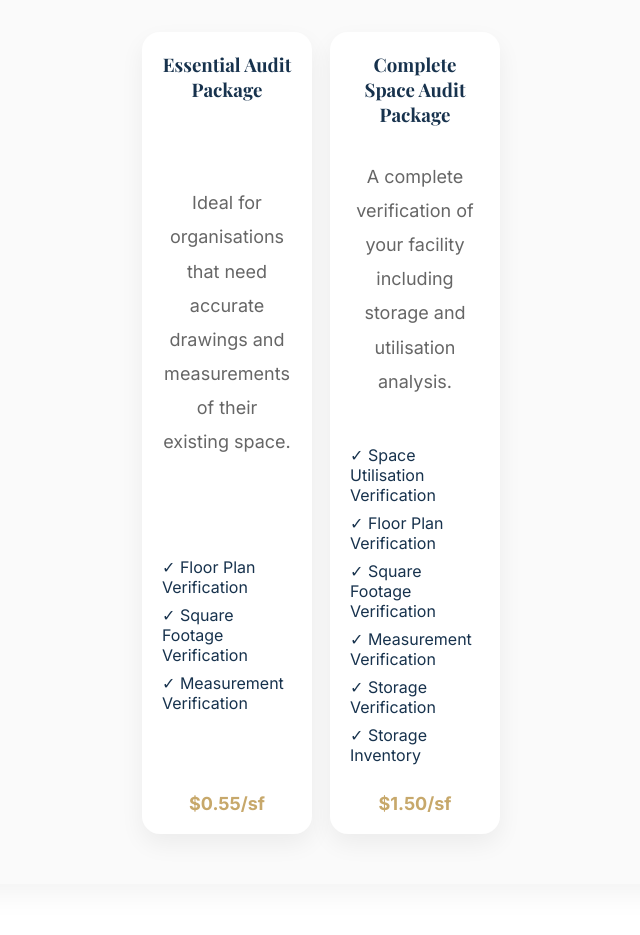
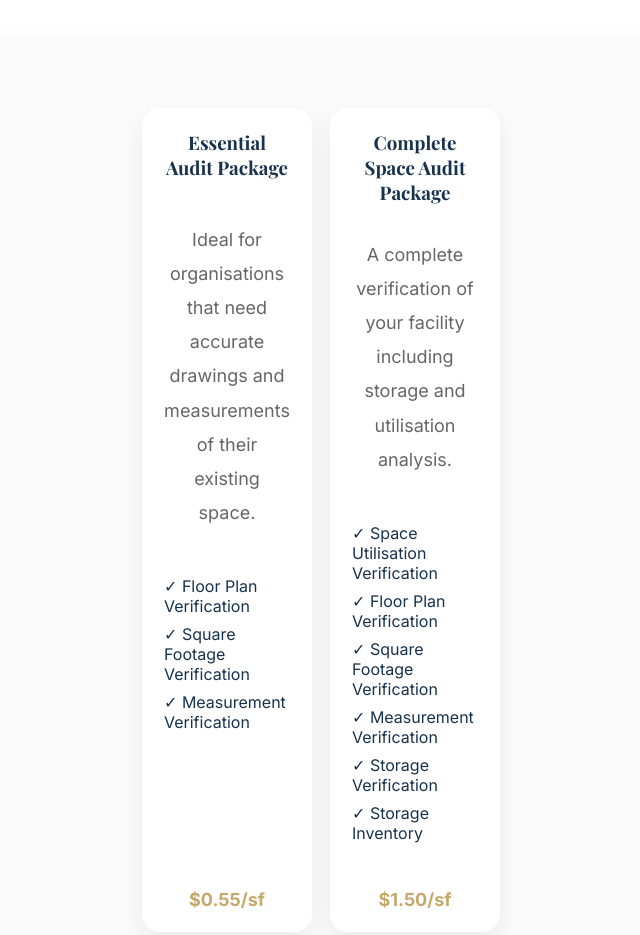
Before and after one commit to Amzzzzzzzz/one-space-pdc, a React (Vite) app: page / in a window 1280 px wide. Shown: the part 2677-3612 px from the top of the page, without its empty margins (319-959 px from the left). Built offline with nearby package versions, Linux system fonts and the light colour scheme.

Commit message:
version 4

```diff
--- a/src/components/Tabs/Tabs.css
+++ b/src/components/Tabs/Tabs.css
@@ -91,19 +91,53 @@
 
     box-shadow:0 10px 25px rgba(0,0,0,.06);
 
-    padding:20px;
+    padding:22px;
 
     display:flex;
 
     flex-direction:column;
 
-    justify-content:space-between;
+    width:100%;
 
     height:100%;
 
-    width:100%;
+    box-sizing:border-box;
 
-    box-sizing:border-box;
+}
+
+.cardTitle{
+
+    min-height:75px;
+
+    display:flex;
+
+    justify-content:center;
+
+    align-items:flex-start;
+
+    text-align:center;
+
+}
+
+.cardBody{
+
+    flex:1;
+
+    display:flex;
+
+    flex-direction:column;
+
+    justify-content:flex-start;
+
+}
+
+.cardPrice{
+
+    margin-top:auto;
+
+    padding-top:18px;
+
+    text-align:center;
 
 }
 
@@ -141,9 +175,14 @@
 
     list-style:none;
 
-    margin:20px 0;
+    padding:0;
+
+    margin:20px auto;
+
+    width:fit-content;
 
     text-align:left;
+
 }
 
 .includesList li{
--- a/src/components/Tabs/Tabs.jsx
+++ b/src/components/Tabs/Tabs.jsx
@@ -34,7 +34,11 @@ function Tabs({ id, title, data }) {
 
               <div className="serviceCard" key={service.name}>
 
+<div className="cardTitle">
     <h3>{service.name}</h3>
+</div>
+
+<div className="cardBody">
 
     {service.description && (
         <p className="serviceDescription">
@@ -43,22 +47,20 @@ function Tabs({ id, title, data }) {
     )}
 
     {service.includes && (
-
         <ul className="includesList">
-
             {service.includes.map((item) => (
-
                 <li key={item}>
                     ✓ {item}
                 </li>
-
             ))}
-
         </ul>
-
     )}
 
+</div>
+
+<div className="cardPrice">
     <span>{service.price}</span>
+</div>
 
               </div>
 
```
Lines whose indentation alone changed are shown as unchanged.
